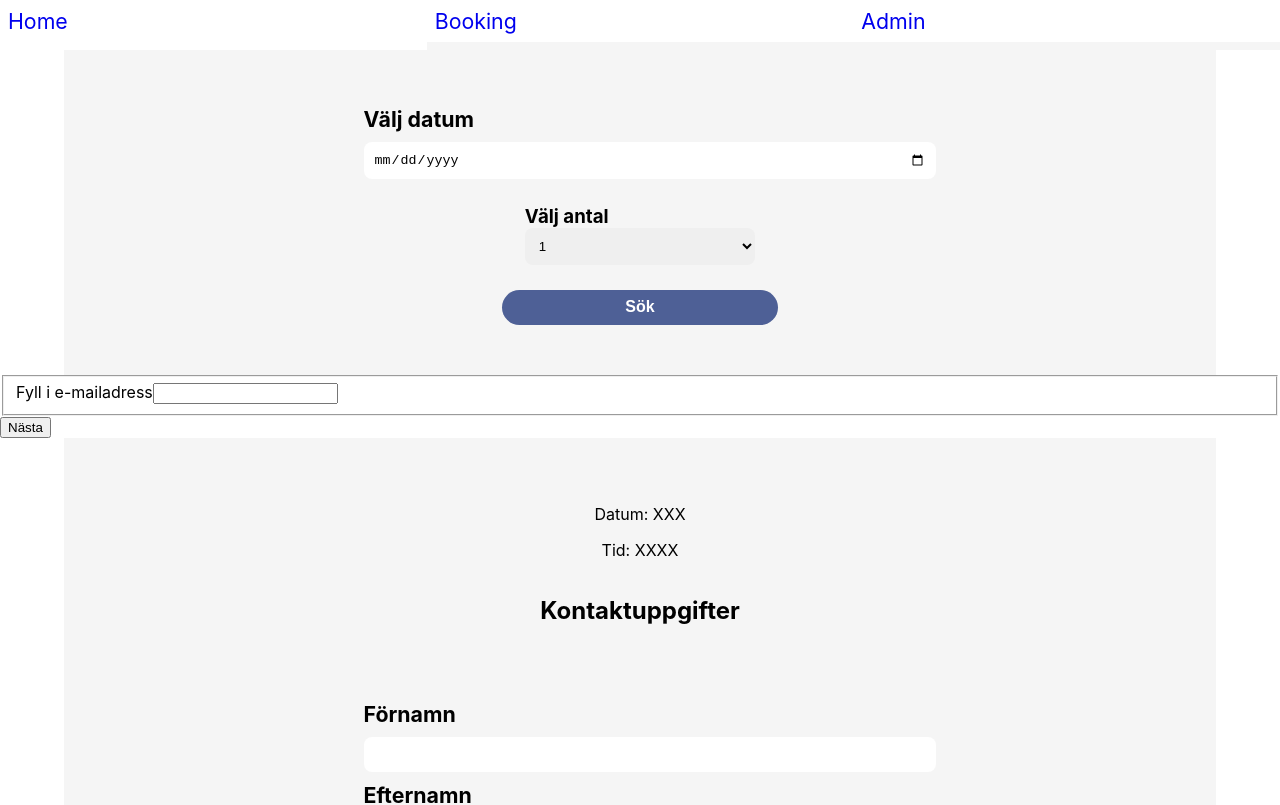
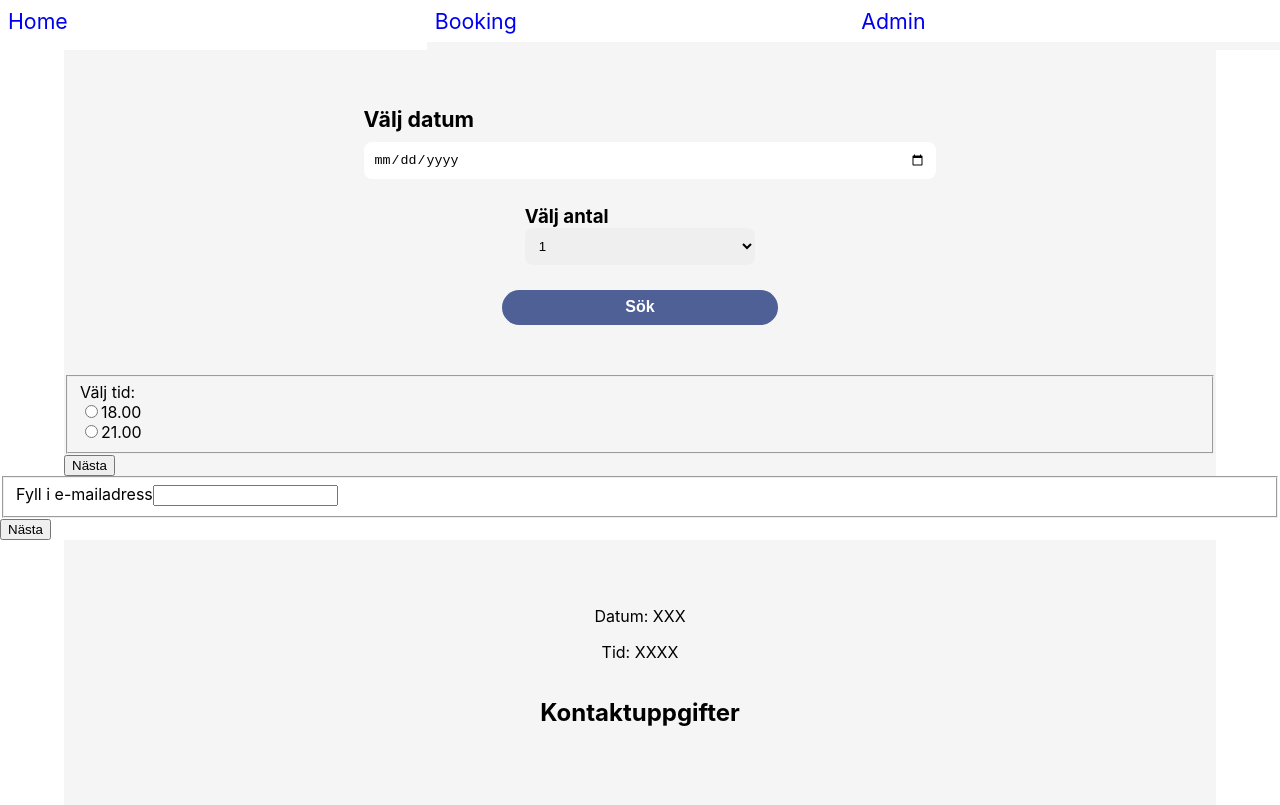
Before and after one commit to synnaf/react-bookingproject, a React (Create React App) app: page /booking in a window 1280 px wide. Shown: the top 805 px of the page. Built offline with nearby package versions, Linux system fonts and the light colour scheme.

Commit message:
Working version of bookingform

```diff
--- a/src/components/bookingInformation/BookingInformation.tsx
+++ b/src/components/bookingInformation/BookingInformation.tsx
@@ -1,4 +1,4 @@
-import React, { useState, ChangeEvent } from "react";
+import React, { useState, ChangeEvent, useReducer } from "react";
 import './BookingInformation.scss';
 import axios from 'axios';
 import Booking from '../../models/Booking';
@@ -9,72 +9,63 @@ export interface IBookingInformationProps {
 
 export default function BookinInformation(props: IBookingInformationProps) {
 
+// TVÅ ST STATES VARS UPPDRAG ÄR ATT villkora rendering
+  const [isAvailable18, setIsAvailable18] = useState(true);
+  const [isAvailable21, setIsAvailable21] = useState(true);
+  const [findTime, setFindTime] = useState(true);
 
-// TVÅ ST STATES VARS UPPDRAG ÄR ATT villkora rendering
-  const [isAvailable, setIsAvailable] = useState(true);
-  const [findTime, setFindTime] = useState(false);
-  const [requestedDate, setRequestedDate] = useState('');
-  const [newTable, setNewTable] = useState(new Booking());
+  let defaultValue: Booking = {bookingId: 0, time: '', date: '', seats: 0, notes: '', guestId: 33};
+  const [test, setTest] = useReducer(
+    (test: Booking, newTest: Booking) => ({
+      ...test, ...newTest
+    }), defaultValue
+  );
+
+  function update(e: ChangeEvent<any>) {
+    let element = e.target.name;
+    let value = e.target.value;
+    setTest({[element]: value} as any);
+  }
+
 
 // FUNKTION FÖR: att villkora rendering
   function showTimeSlots() {
     setFindTime(true);
   }
 
-
-//FUNKTION FÖR: hämta input-värden, spara i lokalt state
-  function handleInput(e: ChangeEvent<any>) {
-    let element = e.target.name;
-    let value = e.target.value;
-    setRequestedDate({[element]: value} as any);
-  }
-
-
 //FUNKTION FÖR: hantera värdena när man trycker på knappen
-  function createSearch(e: ChangeEvent<any>) {
+  function createSearch() {
     showTimeSlots(); //uppdatera state för 18 och 21
-    handleInput(e); // uppdatera formulärstate
-
-    console.log(requestedDate); //statet för datum antal, tid
-    let selectedDate = requestedDate;  // hämta datumet dynamiskt
-    console.log("selected date = " + selectedDate);
+    let selectedDate = test.date;
+    let selectedSeats = test.seats;
 
     //vi mappar ut för kl.18 och kl.21
         axios.get('http://localhost:3001/bookings/')
         .then(currentBookings => {
           let allBookings = currentBookings.data;
-
-            // loopa igenom listan och HITTA en matchning
-            //vad är chosenDate för ngt? det är datumet från databasen...?
           let newArr = allBookings.filter((chosenDate: any) => chosenDate.date.includes(selectedDate));
-              console.log(newArr);
 
           // kontrollera längden för valt datum
           if (newArr.length > 29) {
             console.log("fullbokat!!!")
+            console.log(newArr);
             return setFindTime(false);
-
           } else {
-                setFindTime(true)
-
-                //när längden är färre än 29 finns det platser, leta efter tider:
+            setFindTime(true);
             let timeSlotEarly = newArr.filter((t: Booking)=> t.time.includes('18'));
             let timeSlotLate = newArr.filter((t: Booking)=> t.time.includes('21'));
-                console.log(timeSlotEarly);
-                console.log(timeSlotLate); //denna blir tom eftersom inga bokningar finns
 
-                timeSlotEarly.length > 14 ? setIsAvailable(false) : setIsAvailable(true);
-                timeSlotLate.length > 14 ? setIsAvailable(false) :  setIsAvailable(true);
-
+            timeSlotEarly.length > 14 ? setIsAvailable18(false) : setIsAvailable18(true);
+            timeSlotLate.length > 14 ? setIsAvailable21(false) :  setIsAvailable21(true);
           }
-
         });
   }
 
-  function searchForTable() {
-    console.log("test");
-    props.addBooking(newTable); //skicka state objektet
+  function sendBooking() {
+    console.log(test);
+    props.addBooking(test);
   }
+
 
   return (
     <div className="placeholder">
@@ -82,11 +73,11 @@ export default function BookinInformation(props: IBookingInformationProps) {
       <form>
         <fieldset className="input-container">
           <label>Välj datum</label>
-            <input type="date" onChange={handleInput} name="date"/>
+            <input type="date" onChange={update} name="date"/>
         </fieldset>
         <fieldset className="select-container">
           <label>Välj antal</label>
-          <select name="seats" onChange={handleInput}>
+          <select name="seats" onChange={update}>
             <option>1</option>
             <option>2</option>
             <option>3</option>
@@ -95,48 +86,40 @@ export default function BookinInformation(props: IBookingInformationProps) {
             <option>6</option>
           </select>
         </fieldset>
-        <div className="cta-search" onClick={createSearch}>
+        <div className="cta-search">
           <button type="button" onClick={createSearch}>Sök</button>
         </div>
       </form>
 
       {findTime ?
-
         <div className="find-time">
           <fieldset className="select-time">
-              <label>Lediga tider:</label>
+              <label>Välj tid:</label>
 
-              {isAvailable ?
-
+              {isAvailable18 ?
                 <div>
-                <input type="radio" id="18" name="time" value="18" onChange={handleInput}/>
+                  <input type="radio" id="18" name="time" value="18" onChange={update}/>
                   <label htmlFor="18">18.00</label>
                 </div>
               : <div>
-                <h4>SORRY 18</h4>
+                <h4>18.00 FULLT</h4>
                 </div>
               }
-
-            {isAvailable ?
-
+              {isAvailable21 ?
                 <div>
-                <input type="radio" id="21" name="time" value="21" onChange={handleInput}/>
+                  <input type="radio" id="21" name="time" value="21" onChange={update}/>
                   <label htmlFor="21">21.00</label>
                 </div>
-
               : <div>
-                <h4>SORRY 21</h4>
+                  <h4>21.00 FULLT</h4>
                 </div>
               }
-
-
           </fieldset>
             <div className="cta-form">
-              <button type="button" onClick={() => searchForTable()}>Nästa</button>
+              <button type="button" onClick={() => sendBooking()}>Nästa</button>
             </div>
           </div>
-            : null
-        }
+        : <h1>FULLT</h1> }
       </div>
     </div>
   );
--- a/src/components/createBooking/CreateBooking.tsx
+++ b/src/components/createBooking/CreateBooking.tsx
@@ -7,18 +7,25 @@ import GuestInformation from '../guest-information/GuestInformation';
 
 export default function CreateBooking() {
 
-    const [reservation, setReservation] = useState(new Booking());
+    //VÅRT TABLE-STATE, kommer bestå av ett boka-objekt.
+    const [reservation, setReservation] = useState({bookingId: 0, time: '', date: '', seats: 0, notes: '', guestId: 33});
+
+    //VÅR GUEST-STATE, kommer bestå av ett gäst-objekt
     const [guest, setGuest] = useState(new Guest());
 
 
     //FUNKTION FÖR ATT SPARA BOKNINGEN
-    function saveBooking(test: Booking) {
-        console.log(test);
+    // vår funktion tar emotr ett objekt som är som interfacet
+    function saveBooking(booking: Booking) {
+        setReservation(booking);
     }
 
+    //FUNKTION FÖR ATT SPARA GÄSTEN
     function saveGuest() {
       console.log("Gäst sparad i db");
     }
+
+    console.log(reservation);
 
     return(
         <div>
```
Lines whose indentation alone changed are shown as unchanged.
